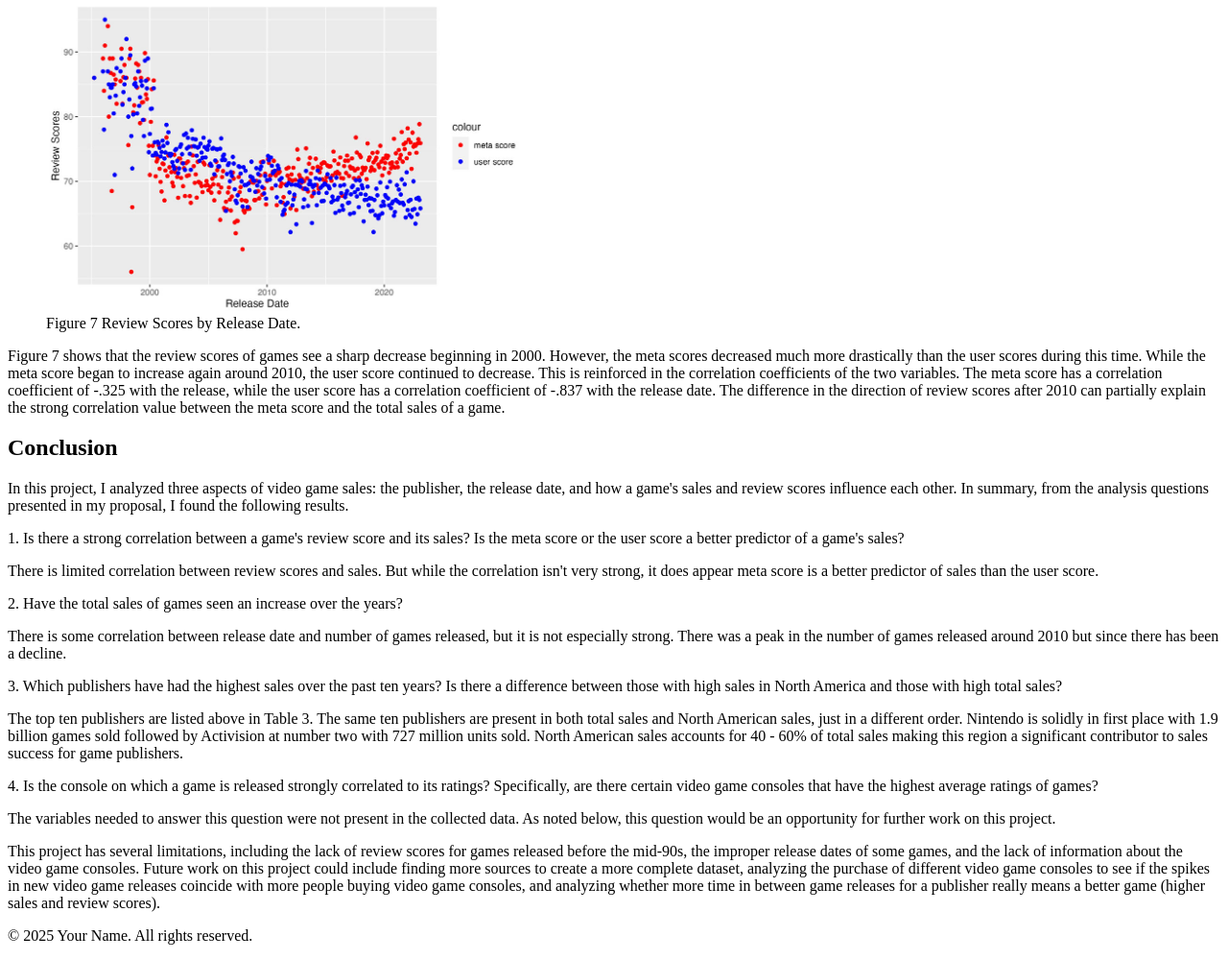
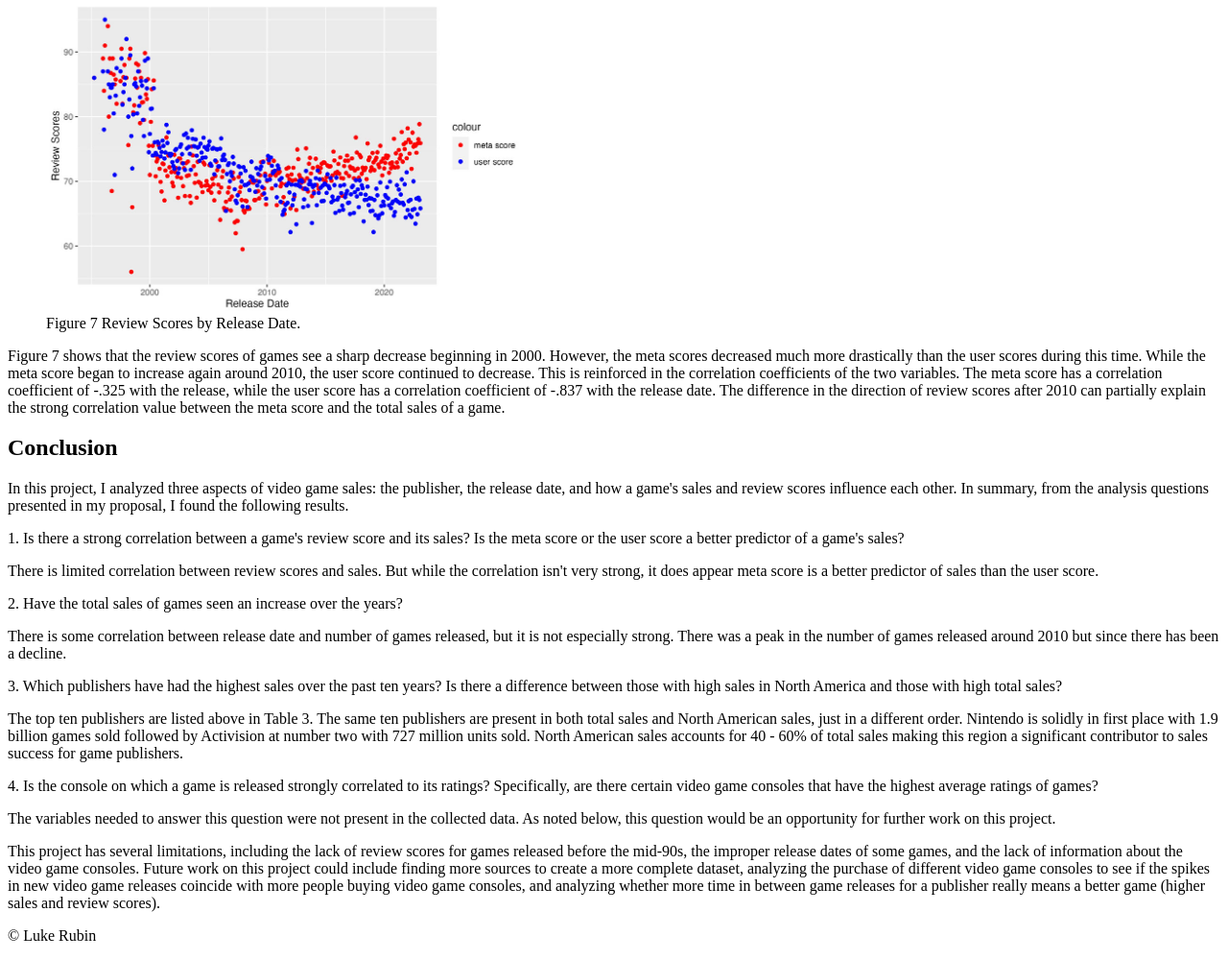
Before and after one commit to lucasrubin449/3300-module7, a plain HTML site: page index.html in a window 1280 px wide. Shown: the part 5616-6616 px from the top of the page at 96% size. Drawn offline with Linux system fonts and the light colour scheme.

Commit message:
updated the footer

```diff
--- a/index.html
+++ b/index.html
@@ -488,7 +488,7 @@
     </main>
 
     <footer>
-        <p>&copy; 2025 Your Name. All rights reserved.</p>
+        <p>&copy; Luke Rubin</p>
     </footer>
 
 </body>
```
